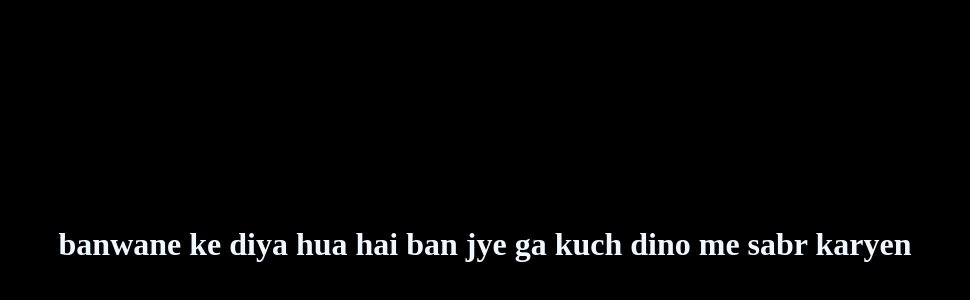
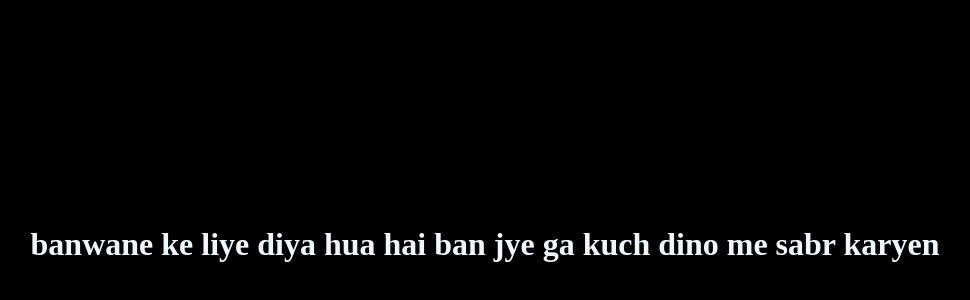
Before and after one commit to Zeeshan-Haider-Soomro/Card-Image, a plain HTML site: page index.html in a window 1280 px wide. Shown: the part 164-464 px from the top of the page, without its empty margins (155-1125 px from the left). Drawn offline with Linux system fonts and the light colour scheme.

Commit message:
in process

```diff
--- a/index.html
+++ b/index.html
@@ -7,7 +7,7 @@
     <link rel="stylesheet" href="style.css">
 </head>
 <body>
-    <h1>banwane ke diya hua hai ban jye ga kuch dino me sabr karyen</h1>
+    <h1>banwane ke liye diya hua hai ban jye ga kuch dino me sabr karyen</h1>
 
     <script src="app.js"></script>
 </body>
```
